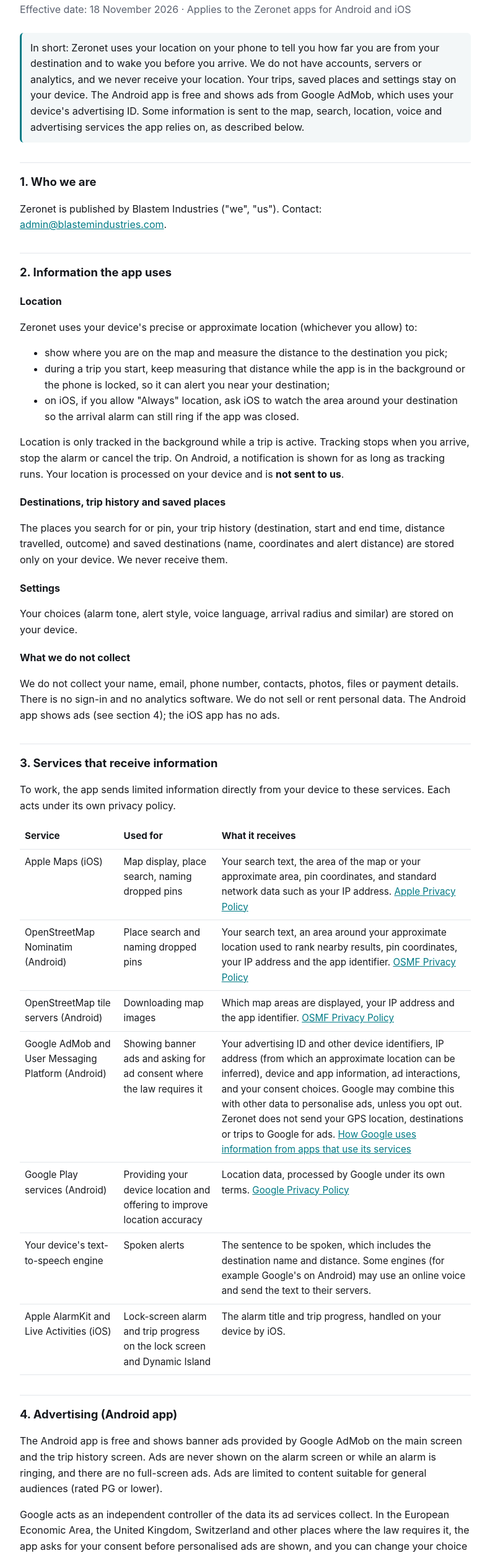
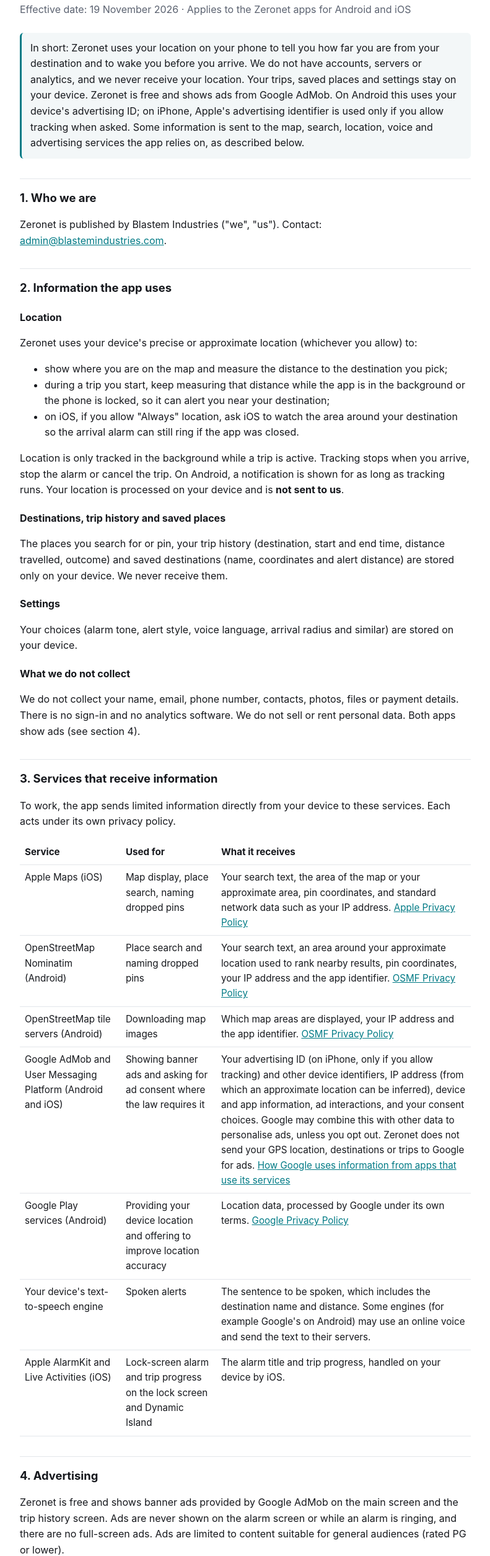
Before and after one commit to blastemindustries/blastem-site, a plain HTML site: page zeronet-privacy.html in a window 1280 px wide. Shown: the part 69-2580 px from the top of the page at 62% size, without its empty margins (244-1035 px from the left). Drawn offline with Linux system fonts and the light colour scheme.

Commit message:
Zeronet policy: ads in the iOS app too (AdMob, App Tracking Transparency)
Co-Authored-By: Claude Opus 5.5 <noreply@anthropic.com>

```diff
--- a/zeronet-privacy.html
+++ b/zeronet-privacy.html
@@ -9,9 +9,9 @@
 <body>
 <main>
 <h1>Zeronet Privacy Policy</h1>
-<p class="meta">Effective date: 18 November 2026 · Applies to the Zeronet apps for Android and iOS</p>
+<p class="meta">Effective date: 19 November 2026 · Applies to the Zeronet apps for Android and iOS</p>
 
-<p class="note">In short: Zeronet uses your location on your phone to tell you how far you are from your destination and to wake you before you arrive. We do not have accounts, servers or analytics, and we never receive your location. Your trips, saved places and settings stay on your device. The Android app is free and shows ads from Google AdMob, which uses your device's advertising ID. Some information is sent to the map, search, location, voice and advertising services the app relies on, as described below.</p>
+<p class="note">In short: Zeronet uses your location on your phone to tell you how far you are from your destination and to wake you before you arrive. We do not have accounts, servers or analytics, and we never receive your location. Your trips, saved places and settings stay on your device. Zeronet is free and shows ads from Google AdMob. On Android this uses your device's advertising ID; on iPhone, Apple's advertising identifier is used only if you allow tracking when asked. Some information is sent to the map, search, location, voice and advertising services the app relies on, as described below.</p>
 
 <h2>1. Who we are</h2>
 <p>Zeronet is published by Blastem Industries ("we", "us"). Contact: <a href="mailto:admin@blastemindustries.com">admin@blastemindustries.com</a>.</p>
@@ -34,7 +34,7 @@
 <p>Your choices (alarm tone, alert style, voice language, arrival radius and similar) are stored on your device.</p>
 
 <h3>What we do not collect</h3>
-<p>We do not collect your name, email, phone number, contacts, photos, files or payment details. There is no sign-in and no analytics software. We do not sell or rent personal data. The Android app shows ads (see section 4); the iOS app has no ads.</p>
+<p>We do not collect your name, email, phone number, contacts, photos, files or payment details. There is no sign-in and no analytics software. We do not sell or rent personal data. Both apps show ads (see section 4).</p>
 
 <h2>3. Services that receive information</h2>
 <p>To work, the app sends limited information directly from your device to these services. Each acts under its own privacy policy.</p>
@@ -44,16 +44,17 @@
 <tr><td>Apple Maps (iOS)</td><td>Map display, place search, naming dropped pins</td><td>Your search text, the area of the map or your approximate area, pin coordinates, and standard network data such as your IP address. <a href="https://www.apple.com/legal/privacy/">Apple Privacy Policy</a></td></tr>
 <tr><td>OpenStreetMap Nominatim (Android)</td><td>Place search and naming dropped pins</td><td>Your search text, an area around your approximate location used to rank nearby results, pin coordinates, your IP address and the app identifier. <a href="https://osmfoundation.org/wiki/Privacy_Policy">OSMF Privacy Policy</a></td></tr>
 <tr><td>OpenStreetMap tile servers (Android)</td><td>Downloading map images</td><td>Which map areas are displayed, your IP address and the app identifier. <a href="https://osmfoundation.org/wiki/Privacy_Policy">OSMF Privacy Policy</a></td></tr>
-<tr><td>Google AdMob and User Messaging Platform (Android)</td><td>Showing banner ads and asking for ad consent where the law requires it</td><td>Your advertising ID and other device identifiers, IP address (from which an approximate location can be inferred), device and app information, ad interactions, and your consent choices. Google may combine this with other data to personalise ads, unless you opt out. Zeronet does not send your GPS location, destinations or trips to Google for ads. <a href="https://policies.google.com/technologies/partner-sites">How Google uses information from apps that use its services</a></td></tr>
+<tr><td>Google AdMob and User Messaging Platform (Android and iOS)</td><td>Showing banner ads and asking for ad consent where the law requires it</td><td>Your advertising ID (on iPhone, only if you allow tracking) and other device identifiers, IP address (from which an approximate location can be inferred), device and app information, ad interactions, and your consent choices. Google may combine this with other data to personalise ads, unless you opt out. Zeronet does not send your GPS location, destinations or trips to Google for ads. <a href="https://policies.google.com/technologies/partner-sites">How Google uses information from apps that use its services</a></td></tr>
 <tr><td>Google Play services (Android)</td><td>Providing your device location and offering to improve location accuracy</td><td>Location data, processed by Google under its own terms. <a href="https://policies.google.com/privacy">Google Privacy Policy</a></td></tr>
 <tr><td>Your device's text-to-speech engine</td><td>Spoken alerts</td><td>The sentence to be spoken, which includes the destination name and distance. Some engines (for example Google's on Android) may use an online voice and send the text to their servers.</td></tr>
 <tr><td>Apple AlarmKit and Live Activities (iOS)</td><td>Lock-screen alarm and trip progress on the lock screen and Dynamic Island</td><td>The alarm title and trip progress, handled on your device by iOS.</td></tr>
 </table>
 </div>
 
-<h2>4. Advertising (Android app)</h2>
-<p>The Android app is free and shows banner ads provided by Google AdMob on the main screen and the trip history screen. Ads are never shown on the alarm screen or while an alarm is ringing, and there are no full-screen ads. Ads are limited to content suitable for general audiences (rated PG or lower).</p>
+<h2>4. Advertising</h2>
+<p>Zeronet is free and shows banner ads provided by Google AdMob on the main screen and the trip history screen. Ads are never shown on the alarm screen or while an alarm is ringing, and there are no full-screen ads. Ads are limited to content suitable for general audiences (rated PG or lower).</p>
 <p>Google acts as an independent controller of the data its ad services collect. In the European Economic Area, the United Kingdom, Switzerland and other places where the law requires it, the app asks for your consent before personalised ads are shown, and you can change your choice at any time in Settings → About → Ad privacy choices. Everywhere, you can reset or delete your advertising ID, or turn off ad personalisation, in your phone's Settings → Privacy → Ads (or Google → Ads). Ads may still appear, but they will be less relevant to you.</p>
+<p>On iPhone, Zeronet asks for permission to track using Apple's App Tracking Transparency prompt. If you choose "Ask App Not to Track", Apple's advertising identifier is not shared with Google and ads are less personalised. You can change this at any time in Settings → Privacy & Security → Tracking.</p>
 
 <h2>5. Permissions</h2>
 <ul>
```
Also changed, not shown: zeronet-licenses.html (+1 -1 lines), zeronet-terms.html (+2 -2 lines).
